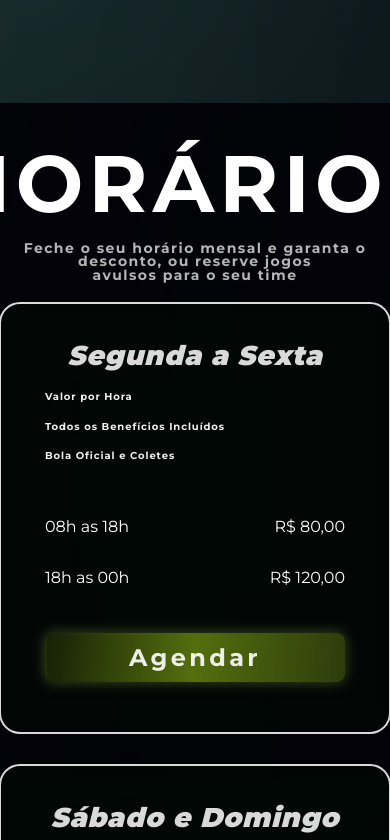
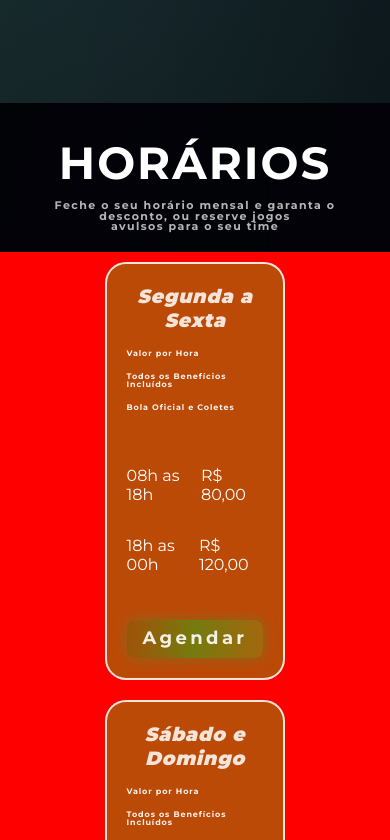
Before and after one commit to mvjo-code/society-scheduler, a Vue app: page / in a window 390 px wide. Shown: the part 3004-3844 px from the top of the page. Built offline with nearby package versions, Linux system fonts and the light colour scheme.

Commit message:
feat: adicionando responsividade para iped

```diff
--- a/src/components/Card.vue
+++ b/src/components/Card.vue
@@ -161,5 +161,29 @@
     background-position: 50% center;
 }
 
+@media (max-width: 768px) {
+    .card {
+        width: 37%;
+        min-height: 300px;
+        padding: 20px;
+        margin: 0 auto;
+        background-color: rgba(24, 255, 24, 0.29);
+    }
+
+    .titulo {
+        font-size: 1.2em;
+    }
+
+    .beneficios {
+        font-size: 8px;
+    }
+
+    .agendar {
+        font-size: 18px;
+        padding: 6px 8px;
+    }
+}
+
+
 
 </style>
--- a/src/components/Horários.vue
+++ b/src/components/Horários.vue
@@ -192,8 +192,10 @@ onMounted(() => {
     .os-cards {
         flex-direction: column;
         gap: 30px;
-        padding: 20px;
-        align-items: center;
+        padding: 50px;
+        align-items: stretch;
+
+        background-color: red;
     }
 
     .titulo {
@@ -222,5 +224,33 @@ onMounted(() => {
     }
 }
 
+@media (max-width: 480px) {
+
+    .texto-titulo {
+        font-size: 45px;
+        letter-spacing: 2px;
+    }
+
+    /* 2. A descrição precisa de um "respiro" nas laterais para não encostar nas bordas do celular */
+    .descricao-titulo {
+        font-size: 11px;
+        padding: 0 20px;
+    }
+
+    .os-cards {
+        margin-top: 20px;
+        padding: 10px;
+        gap: 20px;
+        background-color: red;
+    }
+
+
+
+    .contatos {
+        grid-template-columns: repeat(2, 1fr);
+        gap: 15px;
+        padding-bottom: 20px; /* Garante que os contatos não colem no limite inferior do celular */
+    }
+}
 
 </style>
```
